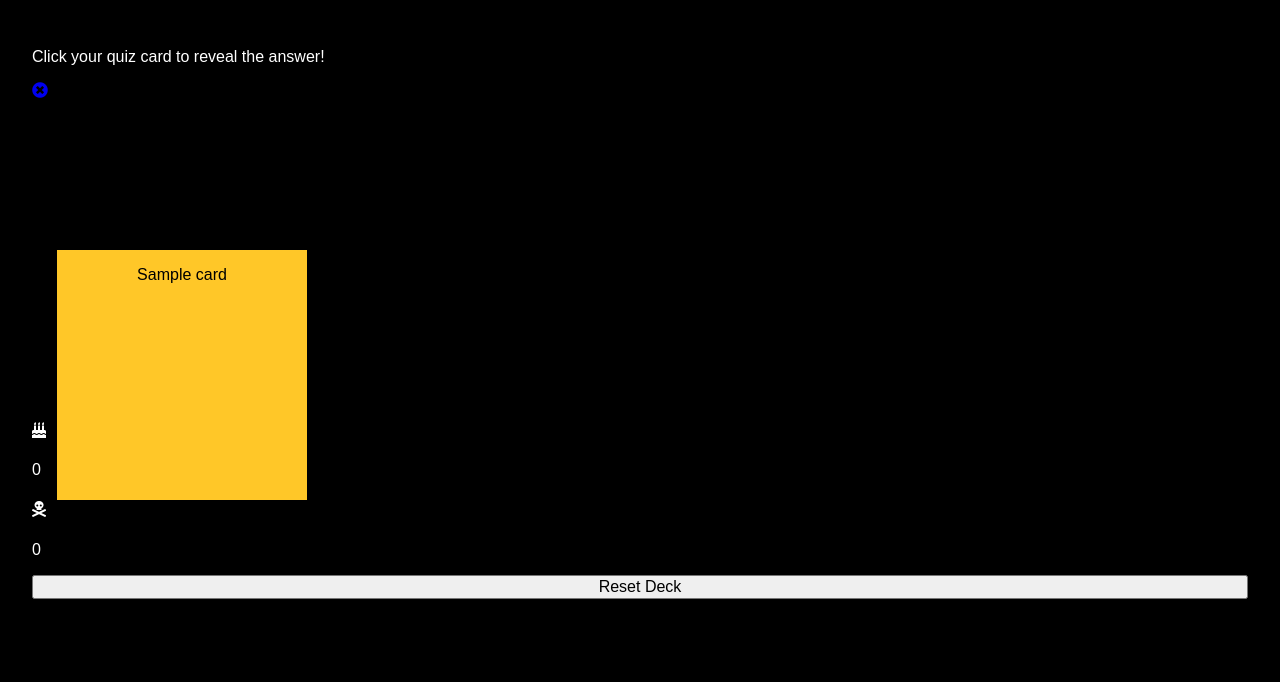
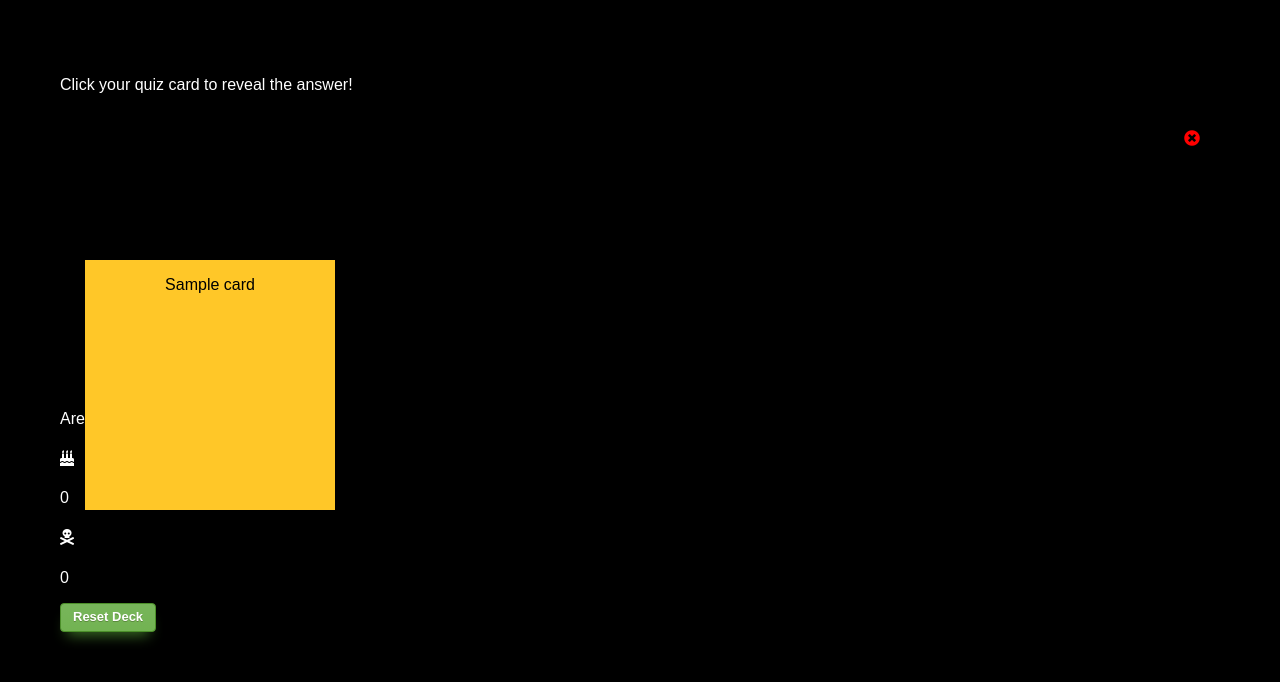
Before and after one commit to Momentum-Team-10/django-duplex-team-ravenclaw, a Django app: page /1/play_deck/ in a window 1280 px wide. Shown: the part 80-762 px from the top of the page. Run offline with Django 3.2, Linux system fonts and the light colour scheme; a user stored in the database is signed in; tables that the repository leaves empty hold one stand-in row (values such as "Sample post").

Commit message:
Added flair but now I hate flexbox because it isn't working the way I want it tooooooooooooooo

```diff
--- a/static/css/style.css
+++ b/static/css/style.css
@@ -14,14 +14,9 @@ body {
 .maincontainer {
     display: flex;
     flex-flow: row wrap;
-    /* position: absolute; */
-    /* width: 500px;
-    height: 500px;
-    background: none;
-    top: 50%;
-    left: 50%;
-    transform: translate(-50%, -50%); */
-    padding: 2em;
+    margin: 10px;
+    justify-content: space-around;
+    padding: 50px;
 }
 
 #play-deck {
@@ -76,25 +71,41 @@ body {
 .deck-container {
     display: flex;
     flex-direction: column;
+    text-decoration: none !important;
 }
 
 .deck-controls {
-    flex-flow: row nowrap;
+    flex-flow: row wrap;
+    align-content: space-between;
+    width: 220px;
+}
+
+.deck-content {
+    flex-flow: column wrap;
     justify-content: space-between;
+    text-decoration: none !important;
+}
+
+h2 {
+    margin-top: 50px;
+    margin-left: 50px;
 }
 
 .deck {
+    color: white;
     position: relative;
     width: 250px;
     height: 150px;
     margin: 25px;
-    padding: 20px;
+    padding: 25px;
+    padding-top: 20%;
+    text-decoration: none;
     text-align: center;
     align-content: center;
     border-radius: 10px;
     cursor: pointer;
-    background-color: rgba(177, 206, 255, 0.673);
-    box-shadow: 0 0 10px #63c8f2;
+    background-color: rgb(177, 206, 255);
+    /* box-shadow: 0 0 10px white; */
     cursor: pointer;
     border: 2px solid rgba(119, 189, 250, 0.714);
     border-style: groove;
@@ -110,20 +121,45 @@ body {
 }
 
 #exit {
-    justify-content: end;
+    float: right;
+    margin: 20px;
+    color: red !important;
 }
 
 #reset {
-
+	box-shadow: 0px 10px 14px -7px #3e7327;
+	background:linear-gradient(to bottom, #77b55a 5%, #72b352 100%);
+	background-color:#77b55a;
+	border-radius:4px;
+	border:1px solid #4b8f29;
+	display:inline-block;
+	cursor:pointer;
+	color:#ffffff;
+	font-family:Arial;
+	font-size:13px;
+	font-weight:bold;
+	padding:6px 12px;
+	text-decoration:none;
+	text-shadow:0px 1px 0px #5b8a3c;
+    max-width: 200px;
+}
+#reset:hover {
+	background:linear-gradient(to bottom, #72b352 5%, #77b55a 100%);
+	background-color:#72b352;
+}
+#reset:active {
+	position:relative;
+	top:1px;
 }
 
-#edit-deck {
+
+/* #edit-deck {
 
 }
 
 .qa {
 
-}
+} */
 
 .edit-card {
     position: relative;
@@ -155,6 +191,22 @@ body {
     text-align: center;
 }
 
-.options {
+/* .options {
 
+} */
+
+.play-deck {
+    flex-flow: row wrap;
+    align-content: center;
+    justify-content: space-around;
 }
+
+.counter {
+    flex-flow: row nowrap;
+    justify-content: space-between;
+    align-items: center;
+}
+
+.count {
+    flex-flow: column wrap;
+}
--- a/templates/base.html
+++ b/templates/base.html
@@ -9,7 +9,7 @@
   <link rel="stylesheet" href="{% static 'css/tachyons.min.css' %}">
   <link rel="stylesheet" href="{% static 'fontawesome/css/all.min.css' %}">
   <link rel="stylesheet" href="{% static 'css/style.css' %}" />
-
+  <link rel="icon" href="{% static 'images/quirator-favicon.png' %}" />
 {% block javascript %} {% endblock javascript %}
 
 </head>
--- a/templates/flashcards/add_card.html
+++ b/templates/flashcards/add_card.html
@@ -16,6 +16,6 @@
   </form>
 </div>
 {% else %}<div>You are not the owner of this deck.</div>{% endif %}
-{% else %}<div>Please register or login.</div>
+{% else %}<div class="maincontainer"><p style="text-align: center;">Already have an account?<br><a class="washed-blue" href="/accounts/login/">Login</a></p><hr><p style="text-align: center;">Need to create an account?<br><a class="washed-blue" href="/accounts/register/">Register</a></p></div>
 {% endif %}
 {% endblock %}
--- a/templates/flashcards/add_deck.html
+++ b/templates/flashcards/add_deck.html
@@ -14,6 +14,6 @@
     </div>
   </form>
 </div>
-{% else %}<div>Please register or login.</div>
+{% else %}<div class="maincontainer"><p style="text-align: center;">Already have an account?<br><a class="washed-blue" href="/accounts/login/">Login</a></p><hr><p style="text-align: center;">Need to create an account?<br><a class="washed-blue" href="/accounts/register/">Register</a></p></div>
 {% endif %}
 {% endblock %}
--- a/templates/flashcards/delete_card.html
+++ b/templates/flashcards/delete_card.html
@@ -17,6 +17,6 @@
     </form>
   </div>
 {% else %}<div>You are not the owner of this deck.</div>{% endif %}
-{% else %}<div>Please register or login.</div>
+{% else %}<div class="maincontainer"><p style="text-align: center;">Already have an account?<br><a class="washed-blue" href="/accounts/login/">Login</a></p><hr><p style="text-align: center;">Need to create an account?<br><a class="washed-blue" href="/accounts/register/">Register</a></p></div>
 {% endif %}
 {% endblock %}
--- a/templates/flashcards/delete_deck.html
+++ b/templates/flashcards/delete_deck.html
@@ -15,7 +15,7 @@
       </div>
     </form>
   </div>
-  {% else %}<div>You are not the owner of this deck.</div>{% endif %}
-{% else %}<div>Please register or login.</div>
+  {% else %}<div class="maincontainer">You are not the owner of this deck.</div>{% endif %}
+{% else %}<div class="maincontainer"><p style="text-align: center;">Already have an account?<br><a class="washed-blue" href="/accounts/login/">Login</a></p><hr><p style="text-align: center;">Need to create an account?<br><a class="washed-blue" href="/accounts/register/">Register</a></p></div>
 {% endif %}
 {% endblock %}
--- a/templates/flashcards/edit_card.html
+++ b/templates/flashcards/edit_card.html
@@ -15,7 +15,7 @@
     </div>
   </form>
 </div>
-{% else %}<div>You are not the owner of this deck.</div>{% endif %}
-{% else %}<div>Please register or login.</div>
+{% else %}<div class="maincontainer">You are not the owner of this deck.</div>{% endif %}
+{% else %}<div class="maincontainer"><p style="text-align: center;">Already have an account?<br><a class="washed-blue" href="/accounts/login/">Login</a></p><hr><p style="text-align: center;">Need to create an account?<br><a class="washed-blue" href="/accounts/register/">Register</a></p></div>
 {% endif %}
 {% endblock %}
--- a/templates/flashcards/edit_deck.html
+++ b/templates/flashcards/edit_deck.html
@@ -15,7 +15,7 @@
     </div>
   </form>
 </div>
-{% else %}<div>You are not the owner of this deck.</div>{% endif %}
-{% else %}<div>Please register or login.</div>
+{% else %}<div class="maincontainer">You are not the owner of this deck.</div>{% endif %}
+{% else %}<div class="maincontainer"><p style="text-align: center;">Already have an account?<br><a class="washed-blue" href="/accounts/login/">Login</a></p><hr><p style="text-align: center;">Need to create an account?<br><a class="washed-blue" href="/accounts/register/">Register</a></p></div>
 {% endif %}
 {% endblock %}
--- a/templates/flashcards/play_deck.html
+++ b/templates/flashcards/play_deck.html
@@ -6,10 +6,12 @@
 
 {% block content %}
 {% if request.user.is_authenticated %}
+
 <div class="maincontainer" id="play-deck">
     <p>Click your quiz card to reveal the answer!</p>
-    <div id="exit"><a href="{% url 'home' %}"><i class="fas fa-times-circle"></i></a></div>
-    {% for card in cards %}
+    <div class="play-deck">
+    <div id="exit"><a href="{% url 'home' %}"><i class="fas fa-times-circle" style="color: red;"></i></a></div>
+       {% for card in cards %}
         {% if forloop.first %}
             <div class="card" id="card{{ card.pk }}">
                 <div class="front">
@@ -37,13 +39,15 @@
         {% endif %}
     {% endfor %}
     <div class="counter">
-        <h4><i class="fas fa-birthday-cake"></i></h4>
-        <p id="right">0</p>
-        <h4><i class="fas fa-skull-crossbones"></i></h4>
-        <p id="wrong">0</p>
+        <p>Are you a Quizard?!</p>
+        <div class="count"><h4><i class="fas fa-birthday-cake"></i></h4>
+        <p id="right">0</p></div>
+        <div class="count"><h4><i class="fas fa-skull-crossbones"></i></h4>
+        <p id="wrong">0</p></div>
     </div>
     <button id="reset" onClick="window.location.reload();">Reset Deck</button>
 </div>
-{% else %}<div>Please register or login.</div>
+</div>
+{% else %}<div class="maincontainer"><p>Already have an account?<br><a class="washed-blue" href="/accounts/login/">Login</a></p><hr><p>Need to create an account?<br><a class="washed-blue" href="/accounts/register/">Register</a></p></div>
 {% endif %}
 {% endblock %}
--- a/templates/flashcards/view_cards.html
+++ b/templates/flashcards/view_cards.html
@@ -21,6 +21,6 @@
   </div>
 </div>
 {% else %}<div>You are not the owner of this deck.</div>{% endif %}
-{% else %}<div>Please register or login.</div>
+{% else %}<div class="maincontainer"><p style="text-align: center;">Already have an account?<br><a class="washed-blue" href="/accounts/login/">Login</a></p><hr><p style="text-align: center;">Need to create an account?<br><a class="washed-blue" href="/accounts/register/">Register</a></p></div>
 {% endif %}
 {% endblock %}
```
Also changed, not shown: templates/flashcards/home.html (+8 -6 lines), static/images/quirator-favicon.png (added), static/images/quirator-favicon.svg (added), static/images/quirator.png (added), static/images/quirator.svg (added).
